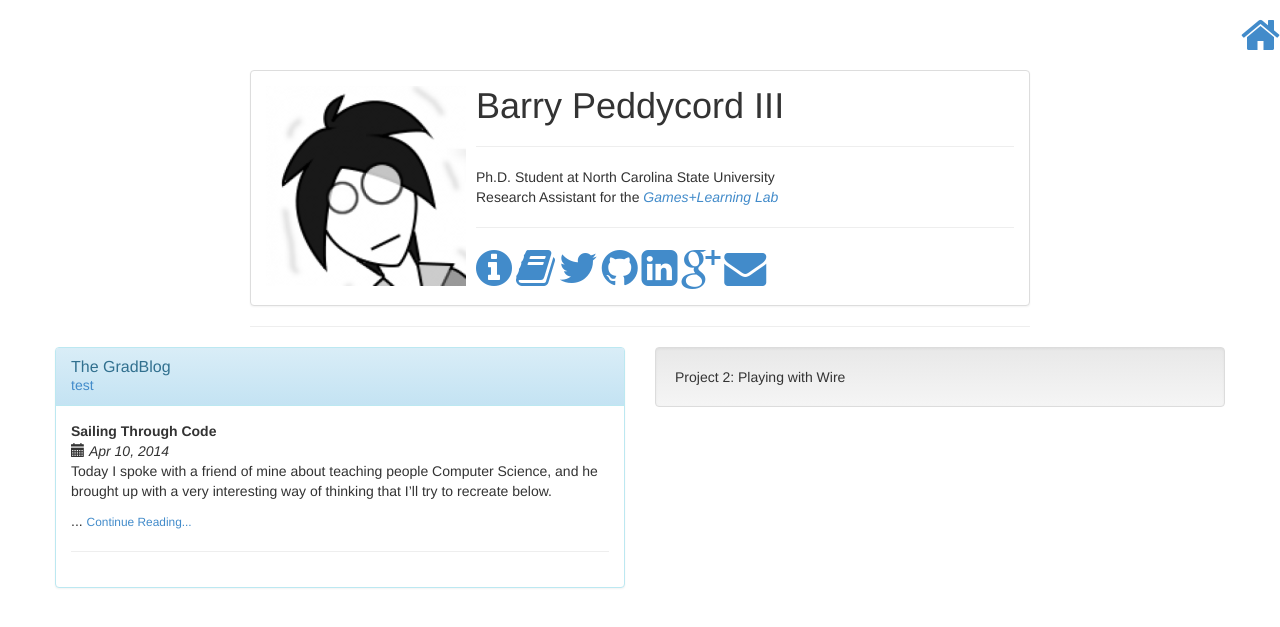
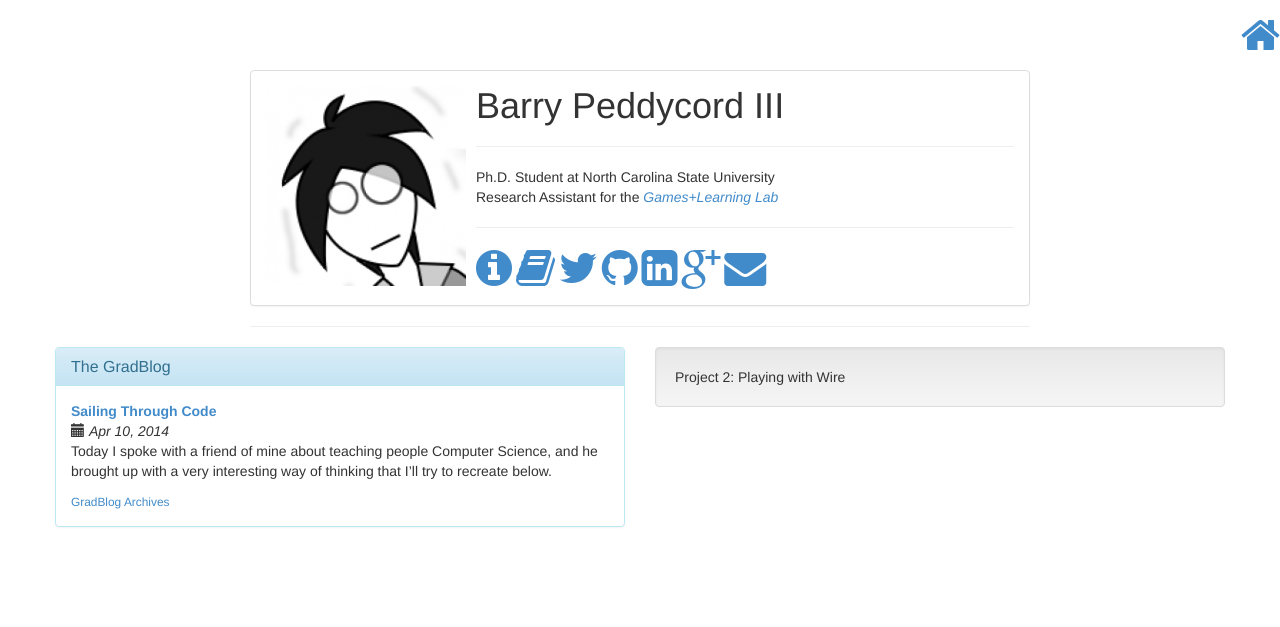
Before and after one commit to isharacomix/oldsite, a Jekyll site: the page built from index.html, in a window 1280 px wide. Shown: the top 627 px of the page. Built offline with Jekyll 4.4.1, drawn with Linux system fonts in a browser that asks for light colours; Markdown is read by kramdown in place of the engine named in the settings.

```diff
--- a/index.html
+++ b/index.html
@@ -58,19 +58,18 @@
   <div class="col-md-6 col-sm-12">
     <div class="panel panel-info">
       <div class="panel-heading">
-        <h3 class="panel-title">The GradBlog</h3> <a href="">test</a>
+        <h3 class="panel-title">The GradBlog</h3>
       </div>
       <div class="panel-body">
         {% for post in site.tags['blog'] limit: 1 %}
         <div>
-           <strong>{{ post.title }}</strong><br />
+           <strong><a href="{{post.url}}">{{ post.title }}</a></strong><br />
            <span class="date"><span class="glyphicon glyphicon-calendar"></span>
              <time datetime="{{post.date|date:"%F"}}"><em>{{post.date|date:"%b %d, %Y"}}</em></time>
            </span><br />
-           {{ post.excerpt }}...
-           <a href="{{post.url}}"><small>Continue Reading...</small></a><br />
+           {{ post.excerpt }}
+           <small><a href="{{ site.baseurl }}blog">GradBlog Archives</a></small><br />
         </div>
-        <hr />
         {% endfor %}
       </div>
     </div>
```
